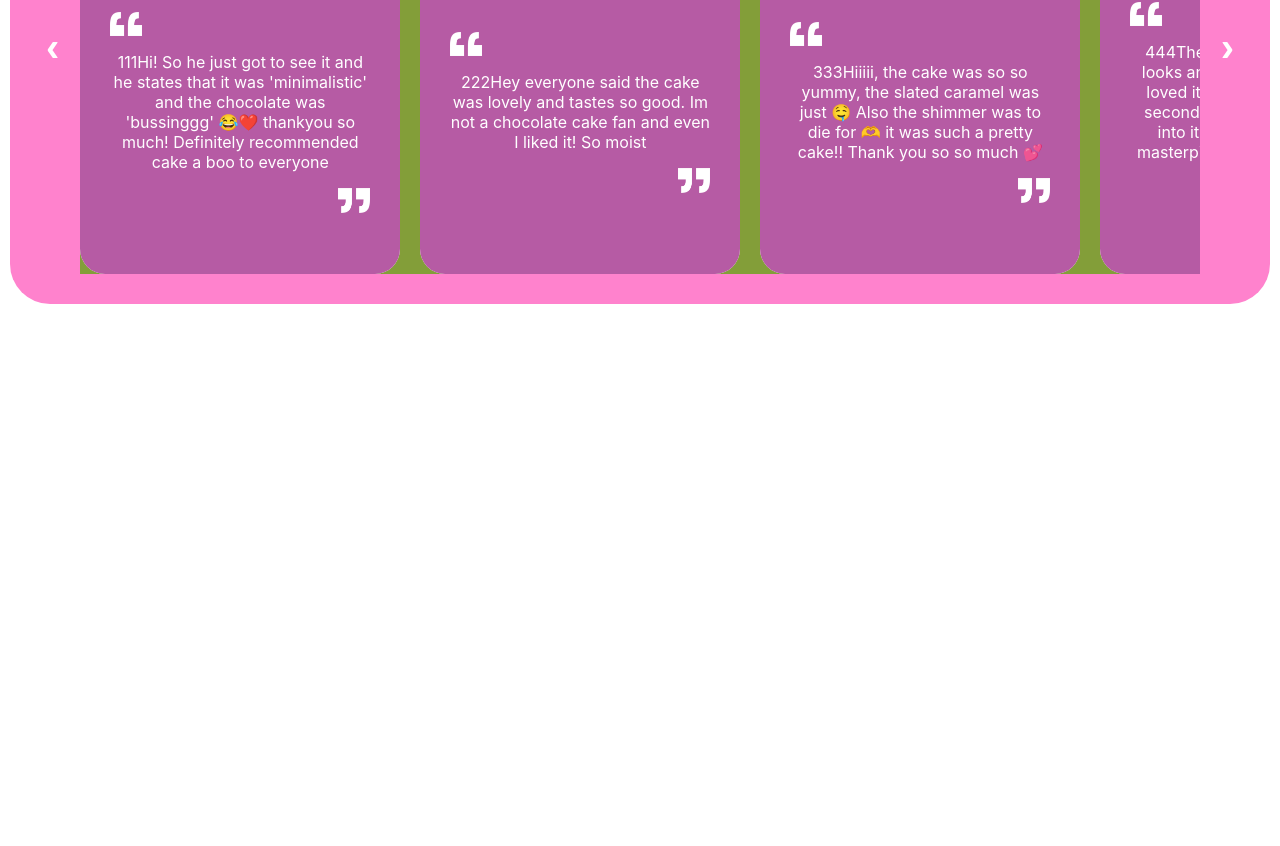
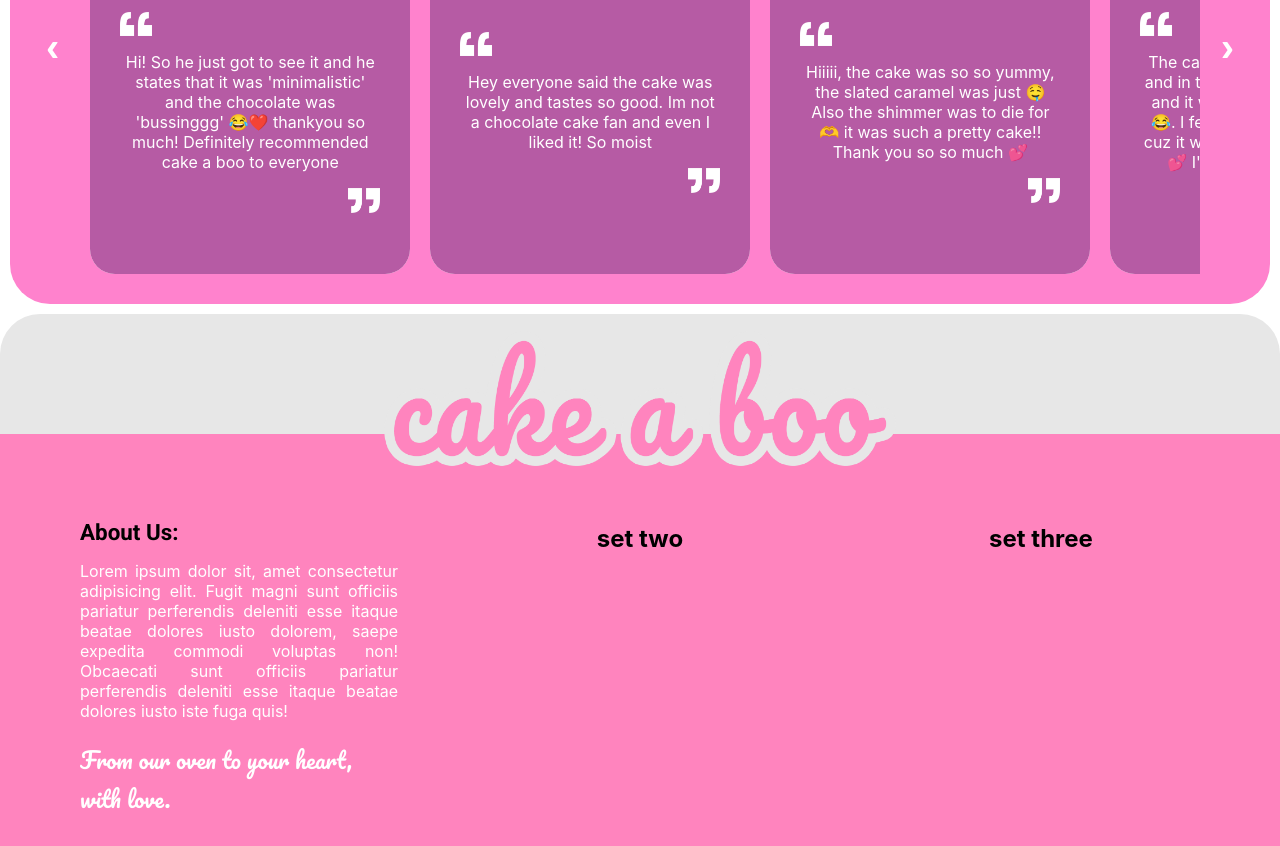
Before and after one commit to umedha33/e-com-cakeaboo, a React (Create React App) app: page / in a window 1280 px wide. Shown: the part 3701-4547 px from the top of the page. Before the commit the page ends 4015 px from the top, so only its background shows below. Built offline with nearby package versions, Linux system fonts and the light colour scheme; a web font is replaced by a local one.

Commit message:
footer imp

```diff
--- a/src/App.js
+++ b/src/App.js
@@ -7,6 +7,7 @@ import GeneratePage from './pages/GeneratePage';
 import FaqsPage from './pages/FaqsPage';
 import AboutUsPage from './pages/AboutUsPage';
 import ContactUsPage from './pages/ContactUsPage';
+import Footer from './components/Footer/Footer';
 
 function App() {
   return (
@@ -15,12 +16,13 @@ function App() {
         <Header />
         <Routes>
           <Route path="/" element={<HomePage />} />
-          <Route path="/cakes" element={<CakesPage/>} />
-          <Route path="/generatecake" element={<GeneratePage/>} />
-          <Route path="/faqs" element={<FaqsPage/>} />
-          <Route path="/aboutus" element={<AboutUsPage/>} />
-          <Route path="/contactus" element={<ContactUsPage/>} />
+          <Route path="/cakes" element={<CakesPage />} />
+          <Route path="/generatecake" element={<GeneratePage />} />
+          <Route path="/faqs" element={<FaqsPage />} />
+          <Route path="/aboutus" element={<AboutUsPage />} />
+          <Route path="/contactus" element={<ContactUsPage />} />
         </Routes>
+        <Footer />
       </BrowserRouter>
     </div>
   );
--- a/src/components/Assets/dummy-reviews.js
+++ b/src/components/Assets/dummy-reviews.js
@@ -1,39 +1,39 @@
 let dummyReviews = [
     {
         id: 1,
-        review: "111Hi! So he just got to see it and he states that it was 'minimalistic' and the chocolate was 'bussinggg' 😂❤️ thankyou so much! Definitely recommended cake a boo to everyone"
+        review: "Hi! So he just got to see it and he states that it was 'minimalistic' and the chocolate was 'bussinggg' 😂❤️ thankyou so much! Definitely recommended cake a boo to everyone"
     },
     {
         id: 2,
-        review: "222Hey everyone said the cake was lovely and tastes so good. Im not a chocolate cake fan and even I liked it! So moist"
+        review: "Hey everyone said the cake was lovely and tastes so good. Im not a chocolate cake fan and even I liked it! So moist"
     },
     {
         id: 3,
-        review: "333Hiiiii, the cake was so so yummy, the slated caramel was just 🤤 Also the shimmer was to die for 🫶 it was such a pretty cake!! Thank you so so much 💕"
+        review: "Hiiiii, the cake was so so yummy, the slated caramel was just 🤤 Also the shimmer was to die for 🫶 it was such a pretty cake!! Thank you so so much 💕"
     },
     {
         id: 4,
-        review: "444The cake was excellent. In looks and in taste 😍. Everyone loved it and it was gone within seconds 😂. I felt so sad to cut into it tho cuz it was such a masterpiece 🥹💕 I'll send some pics soon"
+        review: "The cake was excellent. In looks and in taste 😍. Everyone loved it and it was gone within seconds 😂. I felt so sad to cut into it tho cuz it was such a masterpiece 🥹💕 I'll send some pics soon"
     },
     {
         id: 5,
-        review: "555The cake is so pretty, My friends liked it, And it tasted really amazinggg 😭❤️ Thank you so much"
+        review: "The cake is so pretty, My friends liked it, And it tasted really amazinggg 😭❤️ Thank you so much"
     },
     {
         id: 6,
-        review: "666Absolutely stunning cake! 🍰✨ From the moment I laid eyes on it, I knew it was going to be special. And boy, did it deliver! Not only was it a feast for the eyes, but each bite was pure bliss. My guests couldn't stop raving about it. Thank you for creating such a masterpiece! 🎉👏"
+        review: "Absolutely stunning cake! 🍰✨ From the moment I laid eyes on it, I knew it was going to be special. And boy, did it deliver! Not only was it a feast for the eyes, but each bite was pure bliss. My guests couldn't stop raving about it. Thank you for creating such a masterpiece! 🎉👏"
     },
     {
         id: 7,
-        review: "777Wow, just wow! 😍 This cake surpassed all my expectations. It was like a work of art that I almost didn't want to eat... but I'm so glad I did! The flavors were out of this world, and the presentation was impeccable. Bravo to the talented baker behind this delicious creation! 👩‍🍳👌"
+        review: "Wow, just wow! 😍 This cake surpassed all my expectations. It was like a work of art that I almost didn't want to eat... but I'm so glad I did! The flavors were out of this world, and the presentation was impeccable. Bravo to the talented baker behind this delicious creation! 👩‍🍳👌"
     },
     {
         id: 8,
-        review: "888I ordered a cake for my daughter's birthday, and it was the highlight of the party! 🎂✨ Not only was it beautifully decorated, but it tasted divine. The attention to detail was evident in every slice, and my guests couldn't get enough. Thank you for making my daughter's day extra special! 💖👧"
+        review: "I ordered a cake for my daughter's birthday, and it was the highlight of the party! 🎂✨ Not only was it beautifully decorated, but it tasted divine. The attention to detail was evident in every slice, and my guests couldn't get enough. Thank you for making my daughter's day extra special! 💖👧"
     },
     {
         id: 9,
-        review: "999What can I say? This cake was a showstopper! 🌟 From the intricate design to the heavenly flavors, it was perfection from start to finish. My guests were blown away, and I couldn't have been happier with how it turned out. Already planning my next order! 🤩🍰"
+        review: "What can I say? This cake was a showstopper! 🌟 From the intricate design to the heavenly flavors, it was perfection from start to finish. My guests were blown away, and I couldn't have been happier with how it turned out. Already planning my next order! 🤩🍰"
     },
 ];
 
--- /dev/null
+++ b/src/components/Footer/Footer.css
@@ -0,0 +1,66 @@
+.footer-section {
+    display: flex;
+    flex-direction: column;
+    align-items: center;
+    background: rgb(231, 231, 231);
+    margin-top: 10px;
+    border-top-left-radius: 40px;
+    border-top-right-radius: 40px;
+}
+
+#cake-a-boo {
+    z-index: 2;
+    width: 40%;
+    height: auto;
+    margin-bottom: -2rem;
+    margin-top: 1.1rem;
+}
+
+.foot-elements {
+    display: flex;
+    flex-direction: row;
+    justify-content: space-around;
+    gap: 30px;
+    background: #ff84be;
+    padding-top: 70px;
+    padding-bottom: 45px;
+    height: auto;
+    width: 100%;
+}
+
+.sec-one {
+    width: 30%;
+    margin-left: 80px;
+}
+
+.sec-one h1 {
+    font-family: "Roboto", sans-serif;
+    font-weight: bold;
+    font-size: 1.4rem;
+    text-align: left;
+}
+
+.sec-one p {
+    text-align: justify;
+    color: white;
+}
+
+.sec-one h2 {
+    font-family: "Pacifico", cursive;
+    font-weight: 400;
+    font-size: 1.4rem;
+    text-align: left;
+    color: white;
+}
+
+
+.sec-two {
+    /* background-color: wheat; */
+    width: 40%;
+}
+
+.sec-three {
+    width: 30%;
+    /* background-color: wheat; */
+    margin-right: 80px;
+}
--- /dev/null
+++ b/src/components/Footer/Footer.jsx
@@ -0,0 +1,26 @@
+import React from 'react'
+import './Footer.css'
+import cakeabooText from '../Assets/cakeaboo-text.png'
+
+const Footer = () => {
+    return (
+        <div className='footer-section'>
+            <img id='cake-a-boo' src={cakeabooText} alt="cake-a-boo" />
+            <div className="foot-elements">
+                <div className="sec-one">
+                    <h1>About Us:</h1>
+                    <p>Lorem ipsum dolor sit, amet consectetur adipisicing elit. Fugit magni sunt officiis pariatur perferendis deleniti esse itaque beatae dolores iusto dolorem, saepe expedita commodi voluptas non! Obcaecati sunt officiis pariatur perferendis deleniti esse itaque beatae dolores iusto iste fuga quis!</p>
+                    <h2>From our oven to your heart, with love.</h2>
+                </div>
+                <div className="sec-two">
+                    <h2>set two</h2>
+                </div>
+                <div className="sec-three">
+                    <h2>set three</h2>
+                </div>
+            </div>
+        </div>
+    )
+}
+
+export default Footer
--- a/src/components/Hero/Hero.css
+++ b/src/components/Hero/Hero.css
@@ -62,7 +62,7 @@
 
 .right-section img{
     width: 50%;
-    height: 80%;
+    height: auto;
     border-radius: 25px;
     transition: opacity 0.9s ease-in-out;
 }
--- a/src/components/Reviews/Reviews.css
+++ b/src/components/Reviews/Reviews.css
@@ -4,7 +4,6 @@
     align-items: center;
     margin: 0px 10px;
     margin-top: 7px;
-    margin-bottom: 10px;
     border-radius: 40px;
     background: #ff82cd;
     overflow: hidden;
@@ -23,17 +22,15 @@
     display: flex;
     flex-direction: row;
     justify-content: space-between;
+    align-items: center;
     gap: 15px;
     width: 100%;
-    /* background: rgb(78, 113, 228); */
     margin-bottom: 30px;
     overflow: hidden;
 }
 
 .corousel-pane {
     display: flex;
-    flex-direction: row;
-    justify-content: space-between;
     width: 90%;
     overflow: hidden;
 }
@@ -47,8 +44,8 @@
 .feedback-cards {
     display: flex;
     gap: 20px;
-    /* padding-left: 8px; */
-    background-color: #839e39;
+    padding-left: 10px;
+    padding-right: 10px;
     transition: transform 0.5s ease;
 }
 
@@ -60,7 +57,6 @@
     width: 20rem;
     height: 28rem;
     border-radius: 25px;
-    /* box-shadow: 0 4px 16px rgba(0, 0, 0, 0.1); */
 }
 
 #person-img {
@@ -109,7 +105,13 @@
     font-weight: bold;
     padding-bottom: 5px;
     margin-left: 30px;
+    transition: color 0.3s, font-size 0.3s;
     cursor: pointer;
+}
+
+#left-btn:hover{
+    color: black;
+    font-size: 3rem;
 }
 
 #right-btn {
@@ -120,5 +122,11 @@
     font-weight: bold;
     margin-right: 30px;
     padding-bottom: 5px;
+    transition: color 0.3s, font-size 0.3s;
     cursor: pointer;
 }
+
+#right-btn:hover{
+    color: black;
+    font-size: 3rem;
+}
--- a/src/components/Reviews/Reviews.jsx
+++ b/src/components/Reviews/Reviews.jsx
@@ -9,7 +9,7 @@ const Reviews = () => {
     const [startIndex, setStartIndex] = useState(0);
 
     const handleNext = () => {
-        if (startIndex < dummyReviews.length) {
+        if (startIndex < dummyReviews.length - 4) {
             setStartIndex(startIndex + 1);
         }
     };
```
Also changed, not shown: src/components/Assets/cakeaboo-logo-str.png (added), src/components/Assets/cakeaboo-text.png (added).
